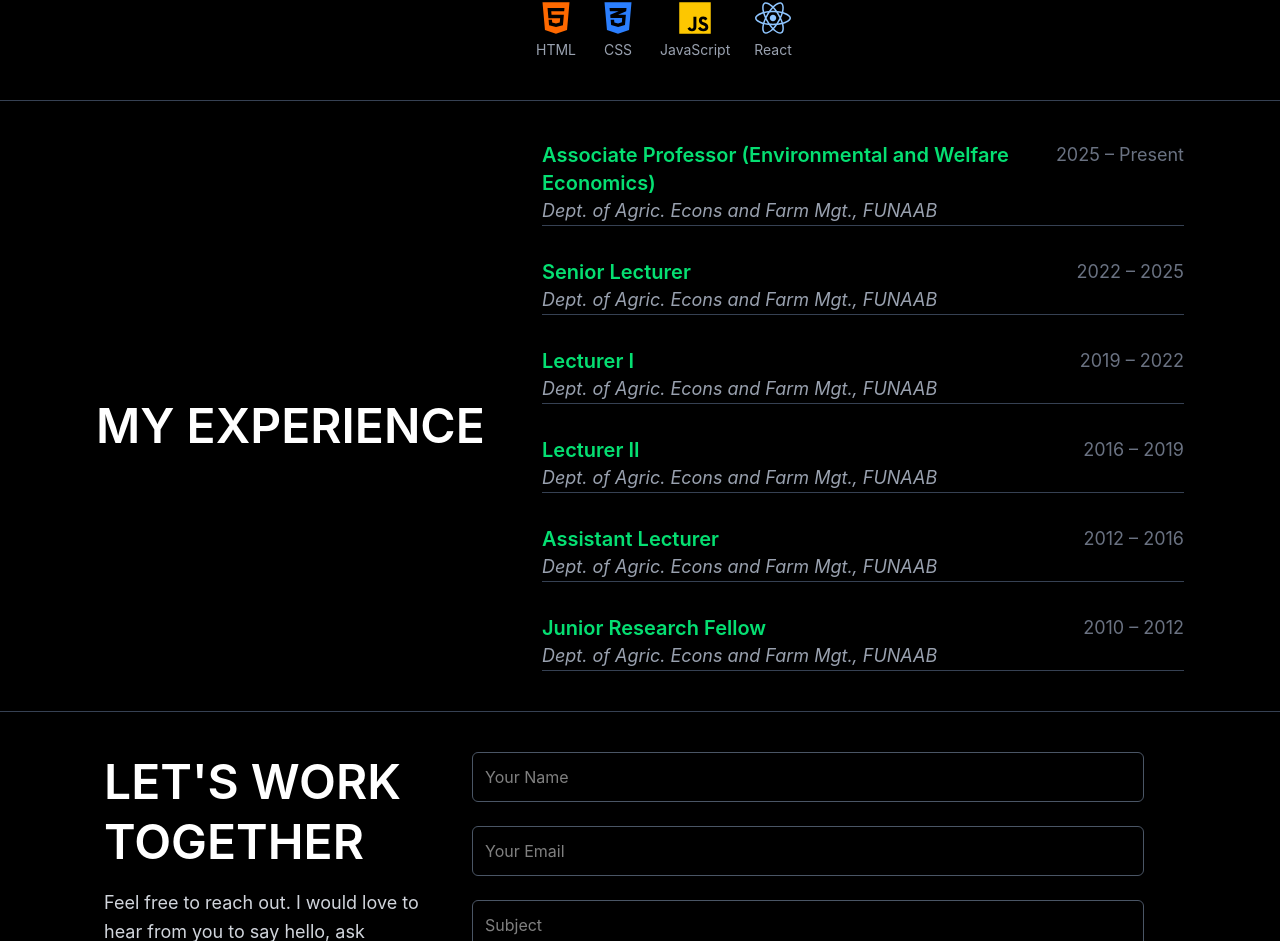
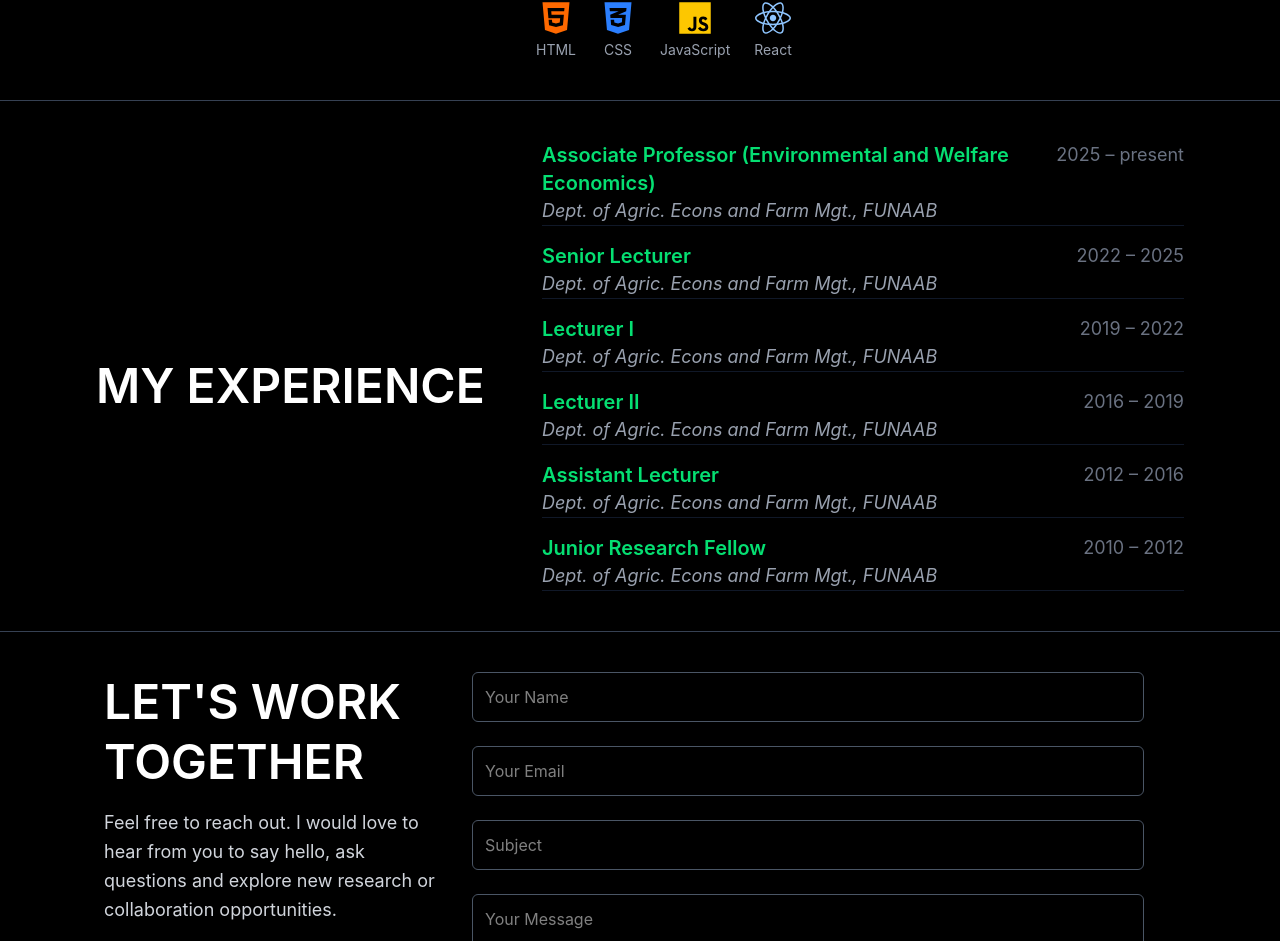
Before and after one commit to AishaArowoloGit/Aisha-Arowolo-Portfolio, a React (Vite) app: page /about-full in a window 1280 px wide. Shown: the part 1284-2225 px from the top of the page. Built offline with nearby package versions, Linux system fonts and the light colour scheme.

Commit message:
final submission

```diff
--- a/src/pages/AboutFull.jsx
+++ b/src/pages/AboutFull.jsx
@@ -48,7 +48,7 @@ function AboutFull() {
             <img
               src={MyPhoto}
               alt="Aisha Arowolo"
-              className="w-[380px] h-[550px] object-cover rounded-xl border border-gray-600 shadow-[0_0_25px_rgba(0,255,150,0.35)] mb-12"
+              className="w-[380px] h-[550px] object-cover rounded-xl border border-gray-600 shadow-[0_0_25px_rgba(0,255,150,0.35)] sm:rotate-4 md:rotate-6 mb-12"
             />
           </div>
 
@@ -156,9 +156,9 @@ function AboutFull() {
         </h2>
 
         {/* Right - Experience list */}
-        <div className="space-y-8">
+        <div className="space-y-4">
 
-          <div className="flex justify-between items-start border-b border-gray-700">
+          <div className="flex justify-between items-start border-b border-gray-900">
             <div>
               <h3 className="text-xl font-semibold text-green-400">Associate Professor (Environmental and Welfare Economics)</h3>
               <p className="text-gray-400 md:text-md lg:text-lg italic">
@@ -166,11 +166,11 @@ function AboutFull() {
               </p>
             </div>
             <p className="text-gray-500 text-sm md:text-md lg:text-lg whitespace-nowrap">
-              2025 – Present
+              2025 – present
             </p>
           </div>
 
-          <div className="flex justify-between items-start border-b border-gray-700">
+          <div className="flex justify-between items-start border-b border-gray-900">
             <div>
               <h3 className="text-xl font-semibold text-green-400">Senior Lecturer</h3>
               <p className="text-gray-400 md:text-md lg:text-lg italic">
@@ -182,7 +182,7 @@ function AboutFull() {
             </p>
           </div>
 
-          <div className="flex justify-between items-start border-b border-gray-700">
+          <div className="flex justify-between items-start border-b border-gray-900">
             <div>
               <h3 className="text-xl font-semibold text-green-400">Lecturer I</h3>
               <p className="text-gray-400 md:text-md lg:text-lg italic">
@@ -194,7 +194,7 @@ function AboutFull() {
             </p>
           </div>
 
-          <div className="flex justify-between items-start border-b border-gray-700">
+          <div className="flex justify-between items-start border-b border-gray-900">
             <div>
               <h3 className="text-xl font-semibold text-green-400">Lecturer II</h3>
               <p className="text-gray-400 md:text-md lg:text-lg italic">
@@ -206,7 +206,7 @@ function AboutFull() {
             </p>
           </div>
 
-          <div className="flex justify-between items-start border-b border-gray-700">
+          <div className="flex justify-between items-start border-b border-gray-900">
             <div>
               <h3 className="text-xl font-semibold text-green-400">Assistant Lecturer</h3>
               <p className="text-gray-400 md:text-md lg:text-lg italic">
@@ -218,7 +218,7 @@ function AboutFull() {
             </p>
           </div>
 
-          <div className="flex justify-between items-start border-b border-gray-700 mb-10">
+          <div className="flex justify-between items-start border-b border-gray-900 mb-10">
             <div>
               <h3 className="text-xl font-semibold text-green-400">Junior Research Fellow</h3>
               <p className="text-gray-400 md:text-md lg:text-lg italic">
--- a/src/pages/Home.jsx
+++ b/src/pages/Home.jsx
@@ -8,7 +8,7 @@ import Contact from "../components/Contact";
 
 function Home() {
   return (
-    <div className="pt-20">
+    <div className="pt-20 pb-20">
       <Hero />
       <About />
       <Academic />
--- a/src/pages/Portfolio.jsx
+++ b/src/pages/Portfolio.jsx
@@ -13,7 +13,7 @@ function Portfolio() {
       description:
         "An interactive data visualization dashboard built using Power BI with dynamic filters, slicers, KPIs, and clean visual storytelling for data insights.",
       tech: ["Power BI", "Data Modeling", "DAX"],
-      link: "https://github.com/AishaArowoloGit/Aisha-Arowolo-Portfolio/raw/master/data-analytics-projects/HTT DATA ANALYTICS STARTER GROUP 2 CAPSTONE PROJECT_Visualization_Part 1.pbix",
+      link: "https://github.com/AishaArowoloGit/Aisha-Arowolo-Portfolio/blob/master/powerbi/HTT%20CAPSTONE%20PROJECT%20Visualization.pbix?raw=true",
       image: "Images/PowerBI_Dashboard.png",
     },
     {
```
